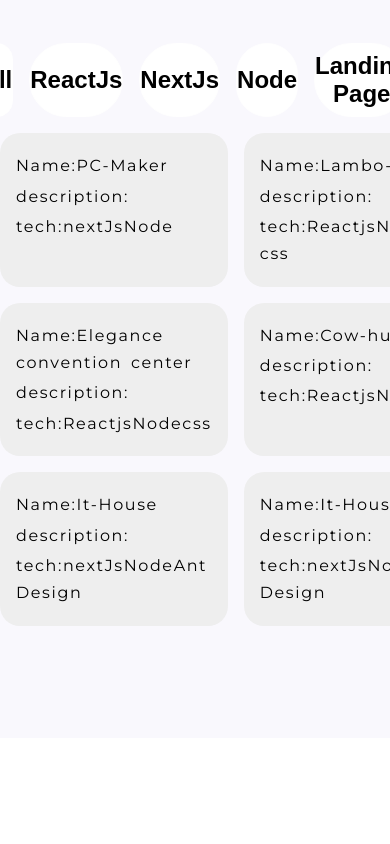
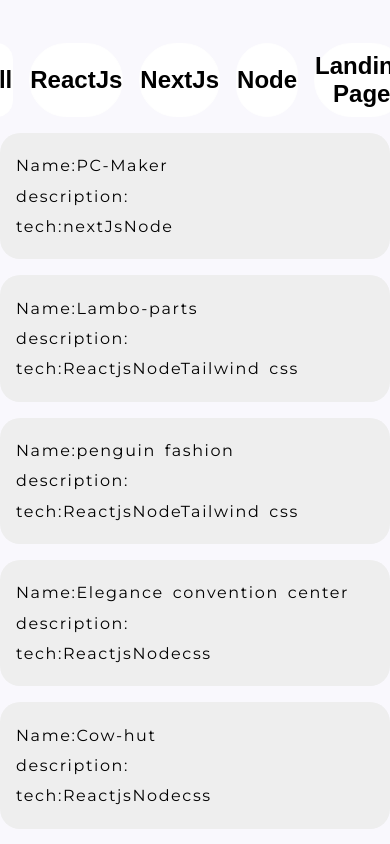
Before and after one commit to Arman-Kabir/portfolio, a React (Vite) app: page / in a window 390 px wide. Shown: the part 3340-4184 px from the top of the page. Built offline with nearby package versions, Linux system fonts and the light colour scheme.

Commit message:
base styles media query added

```diff
--- a/src/components/Projects/Projects.css
+++ b/src/components/Projects/Projects.css
@@ -6,8 +6,8 @@
   gap: 1rem;
   justify-content: center;
 }
-.project_lists {
+/* .project_lists {
   display: grid;
   grid-template-columns: 1fr 1fr 1fr;
   gap: 1rem;
-}
+} */
--- a/src/components/Projects/Projects.tsx
+++ b/src/components/Projects/Projects.tsx
@@ -57,7 +57,7 @@ const Projects = () => {
 
                 </div>
 
-                <div className="project_lists">
+                <div className="column_three">
                     {data &&
                         data.filter((item) => {
                             return click === ('' || 'all') ? item :
--- a/src/index.css
+++ b/src/index.css
@@ -18,19 +18,38 @@
   scroll-behavior: smooth;
 }
 
+/* Container */
 .container {
   margin: 0 auto;
   max-width: var(--max-width);
 }
-section:nth-child(odd){
-  background-color: #fff;
-}
-section:nth-child(even){
-  background-color: #f9f8fd;
-}
 
 .section_container {
   padding: 7rem 0;
+}
+
+/* columns */
+.column_two {
+  display: grid;
+  grid-template-columns: 1fr 1fr;
+  gap: 1rem;
+}
+
+.column_three {
+  display: grid;
+  grid-template-columns: 1fr 1fr 1fr;
+  gap: 1rem;
+}
+
+
+
+
+
+section:nth-child(odd) {
+  background-color: #fff;
+}
+section:nth-child(even) {
+  background-color: #f9f8fd;
 }
 
 body {
@@ -65,7 +84,7 @@ h4 {
   font-weight: 300;
   letter-spacing: 0.7rem;
   font-size: 1rem;
-  margin: .5rem 0;
+  margin: 0.5rem 0;
 }
 
 p {
@@ -73,18 +92,18 @@ p {
   font-weight: 400;
   letter-spacing: 0.1rem;
   word-spacing: 0.2rem;
-  margin: .2rem 0;
+  margin: 0.2rem 0;
   line-height: 1.7rem;
   text-align: justify;
 }
-.para{
+.para {
   text-indent: 2rem;
   margin: 1rem 0;
 }
-.boldP{
+.boldP {
   font-weight: 700;
 }
-.smallP{
+.smallP {
   font-size: 11px;
   font-weight: 500;
 }
@@ -124,14 +143,12 @@ a {
   align-items: center;
 }
 
-/* Container */
-
 /* button */
-.btn{
+.btn {
   margin: 1rem 0;
-  padding: .5rem 0;
+  padding: 0.5rem 0;
   cursor: pointer;
-  color:white;
+  color: white;
   background-color: transparent;
   font-weight: bold;
   font-size: 1.5rem;
@@ -139,16 +156,29 @@ a {
   border: 1px solid #fff;
   border-radius: 50px;
 }
-.btn_dark{
-  color:#000;
+.btn_dark {
+  color: #000;
   background-color: #fff;
 }
-.btn:hover{
-  color:#000;
+.btn:hover {
+  color: #000;
   background-color: #fff;
   /* padding: .7rem .3rem; */
-  transition: .2s ease-in;
+  transition: 0.2s ease-in;
 }
-button:active{
+button:active {
   width: 12rem;
 }
+
+
+/* Media Query */
+@media screen and (max-width:1000px) {
+  .column_three {
+    grid-template-columns: 1fr 1fr;
+  }
+}
+@media screen and (max-width:600px) {
+  .column_three {
+    grid-template-columns: 1fr;
+  }
+}
```
